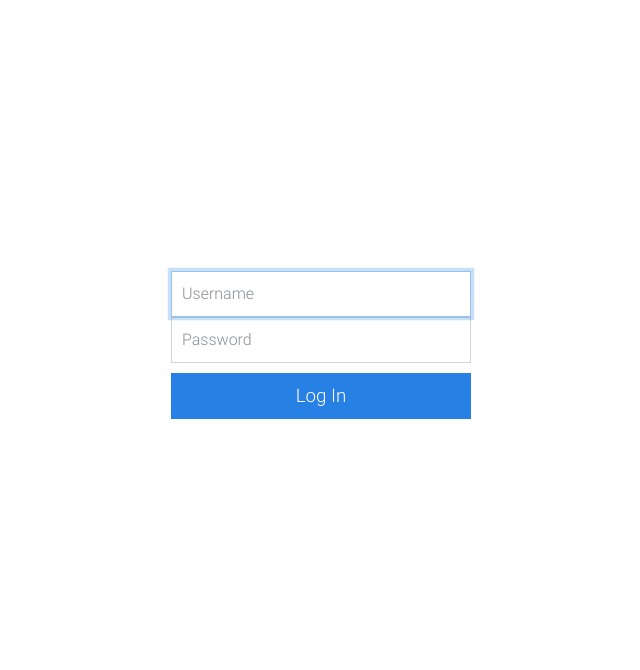
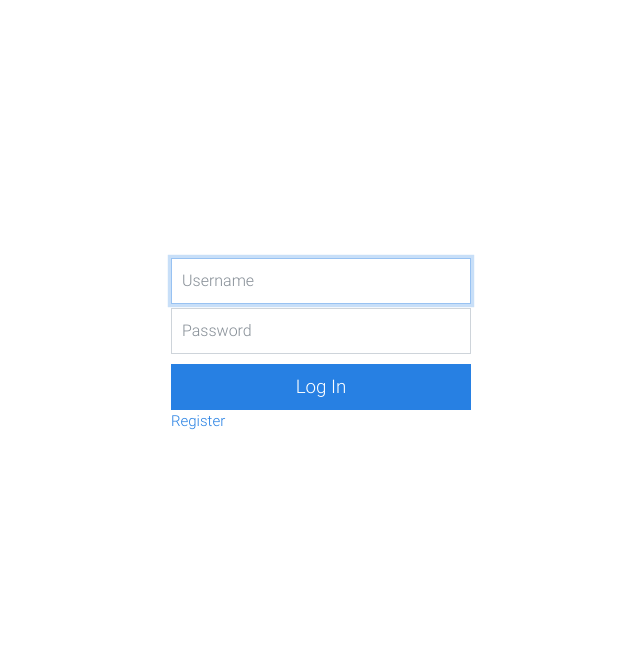
Before and after one commit to Hageromo/Antykwariat, a Symfony app: template templates/security/login.html.twig in a window 1280 px wide. Shown: the part 55-725 px from the top of the page, without its empty margins (319-959 px from the left). Run offline with Twig, Linux system fonts and the light colour scheme; the template is opened without the code that fills it: most values are stand-ins (such as "Sample title", 1, 10 or a date in 2020); some libraries are stand-ins or nearby versions.

Commit message:
Add registration page

```diff
--- a/composer.json
+++ b/composer.json
@@ -4,7 +4,7 @@
     "minimum-stability": "dev",
     "prefer-stable": true,
     "require": {
-        "php": ">=7.2.5",
+        "php": ">=7.4",
         "ext-ctype": "*",
         "ext-iconv": "*",
         "composer/package-versions-deprecated": "1.11.99.1",
--- a/src/Entity/User.php
+++ b/src/Entity/User.php
@@ -4,10 +4,12 @@ namespace App\Entity;
 
 use App\Repository\UserRepository;
 use Doctrine\ORM\Mapping as ORM;
+use Symfony\Bridge\Doctrine\Validator\Constraints\UniqueEntity;
 use Symfony\Component\Security\Core\User\UserInterface;
 
 /**
  * @ORM\Entity(repositoryClass=UserRepository::class)
+ * @UniqueEntity(fields={"username"}, message="There is already an account with this username")
  */
 class User implements UserInterface
 {
--- a/templates/components/header.html.twig
+++ b/templates/components/header.html.twig
@@ -2,7 +2,7 @@
     <div class="container">
         <a class="navbar-brand flex-grow-1" href="{{ path('index') }}">{{ site_name }}</a>
         {% if not(app.request.get('_route') is null) %}
-            {% if (not (app.request.get('_route') starts with 'admin')) and (not (app.request.get('_route') starts with 'app_login'))%}
+            {% if (not (app.request.get('_route') starts with 'admin')) and (not (app.request.get('_route') starts with 'app_login') and (not (app.request.get('_route') starts with 'app_register')))%}
                 <div class="dropdown mr-2">
                     <a class="btn btn-secondary dropdown-toggle" href="#" role="button" id="dropdownMenuLink" data-toggle="dropdown" aria-haspopup="true" aria-expanded="false">
                         <i class="far fa-flag"></i><span class="">&nbsp;&nbsp;{{ t('app.componentsHeaderChangeLanguage', {}, 'app')|trans }}</span>
--- a/templates/security/login.html.twig
+++ b/templates/security/login.html.twig
@@ -14,7 +14,7 @@
                     You are logged in as {{ app.user.username }}, <a href="{{ path('app_logout') }}">{{ t('app.layoutLoginUserLogout', {}, 'app')|trans }}</a>
                 </div>
             {% endif %}
-            <input type="text" {{ last_username }} name="username" id="inputUsername" class="form-control" placeholder="{{ t('app.layoutLoginUsername', {}, 'app')|trans }}" required autofocus>
+            <input type="text" {{ last_username }} name="username" id="inputUsername" class="form-control mb-1" placeholder="{{ t('app.layoutLoginUsername', {}, 'app')|trans }}" required autofocus>
             <input type="password" name="password" id="inputPassword" class="form-control" placeholder="{{ t('app.layoutLoginPassword', {}, 'app')|trans }}" required>
 
             <input type="hidden" name="_csrf_token"
@@ -22,6 +22,7 @@
             >
 
             <button class="btn btn-lg btn-primary btn-block" type="submit">{{ t('app.layoutLoginButtonLogin', {}, 'app')|trans }}</button>
+            <a href="{{ path('app_register') }}">Register</a>
         </form>
     </div>
 {% endblock %}
--- a/translations/app.en.yaml
+++ b/translations/app.en.yaml
@@ -1,6 +1,7 @@
 app:
   titleIndex: ZUT App
   titleLogin: Login
+  titleRegister: Register
   componentsHeaderChangeLanguage: Language
   layoutIndexHeaderBarMainPage: Main Page
   layoutIndexHeaderBarMainPageAll: All objects
@@ -9,6 +10,9 @@ app:
   layoutLoginButtonLogin: Log In
   layoutLoginPassword: Password
   layoutLoginUsername: Username
+  layoutRegisterButtonRegister: Register
+  layoutRegisterPassword: Password
+  layoutRegisterUsername: Username
   layoutLoginUserLogout: Logout
   layoutHeaderLogin: Sign In
   layoutHeaderLogout: Logout
--- a/translations/app.pl.yaml
+++ b/translations/app.pl.yaml
@@ -1,6 +1,7 @@
 app:
   titleIndex: Appka ZUT
   titleLogin: Logowanie
+  titleRegister: Rejestracja
   componentsHeaderChangeLanguage: Język
   layoutIndexHeaderBarMainPage: Strona główna
   layoutIndexHeaderBarMainPageAll: Wszystkie obiekty
@@ -9,6 +10,9 @@ app:
   layoutLoginButtonLogin: Zaloguj się
   layoutLoginPassword: Hasło
   layoutLoginUsername: Nazwa użytkownika
+  layoutRegisterButtonRegister: Zarejestruj się
+  layoutRegisterPassword: Hasło
+  layoutRegisterUsername: Nazwa użytkownika
   layoutLoginUserLogout: Wyloguj się
   layoutHeaderLogin: Zaloguj się
   layoutHeaderLogout: Wyloguj się
```
